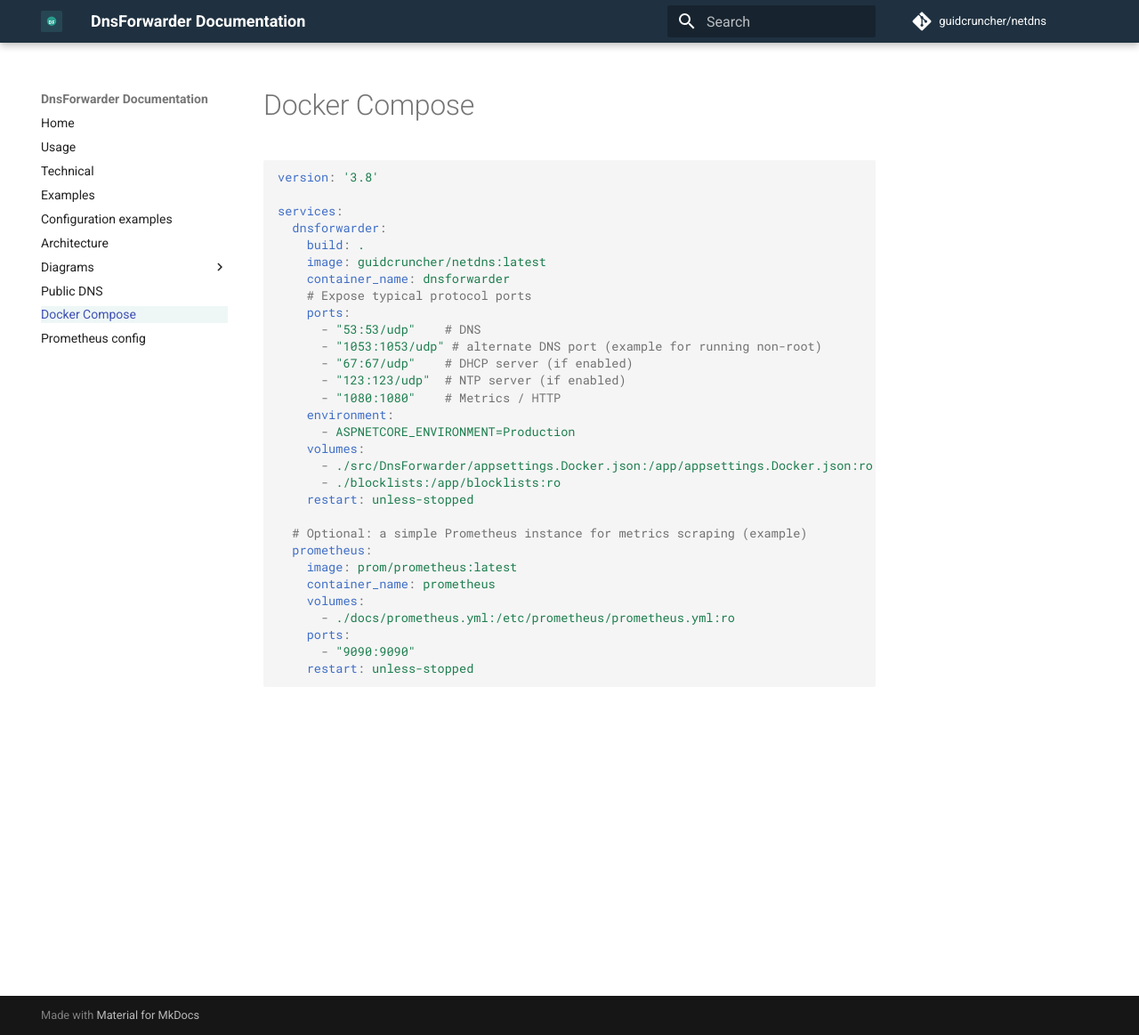
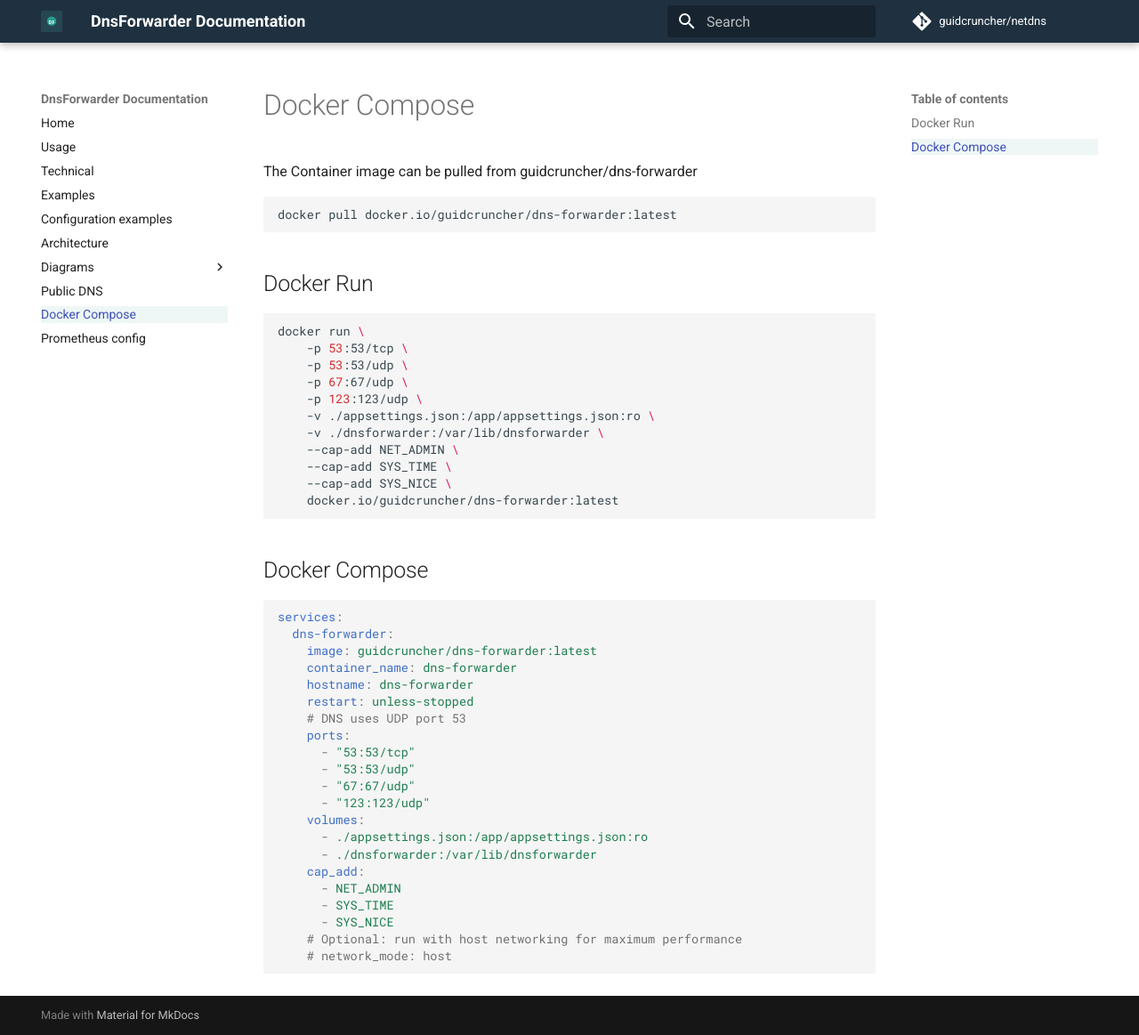
Before and after one commit to guidcruncher/netdns, an MkDocs documentation site: the page built from docs/docker-compose.md, in a window 1280 px wide and 1163 px high. Shown: the whole window at 89% size. Built offline with MkDocs 1.6.1 and Material for MkDocs 9.7.7, drawn with Linux system fonts in a browser that asks for light colours; comment, search, counter and statistics services are not loaded.

Commit message:
Scaffolding

````diff
--- a/docs/docker-compose.md
+++ b/docs/docker-compose.md
@@ -1,34 +1,49 @@
 # Docker Compose
 
+The Container image can be pulled from guidcruncher/dns-forwarder
+
+```bash
+docker pull docker.io/guidcruncher/dns-forwarder:latest
+```
+
+## Docker Run
+
+```bash
+docker run \
+	-p 53:53/tcp \
+	-p 53:53/udp \
+	-p 67:67/udp \
+	-p 123:123/udp \
+	-v ./appsettings.json:/app/appsettings.json:ro \
+	-v ./dnsforwarder:/var/lib/dnsforwarder \
+	--cap-add NET_ADMIN \
+	--cap-add SYS_TIME \
+	--cap-add SYS_NICE \
+	docker.io/guidcruncher/dns-forwarder:latest
+```
+
+## Docker Compose
+
 ```yaml
-version: '3.8'
-
 services:
-  dnsforwarder:
-    build: .
-    image: guidcruncher/netdns:latest
-    container_name: dnsforwarder
-    # Expose typical protocol ports
+  dns-forwarder:
+    image: guidcruncher/dns-forwarder:latest
+    container_name: dns-forwarder
+    hostname: dns-forwarder
+    restart: unless-stopped
+    # DNS uses UDP port 53
     ports:
-      - "53:53/udp"    # DNS
-      - "1053:1053/udp" # alternate DNS port (example for running non-root)
-      - "67:67/udp"    # DHCP server (if enabled)
-      - "123:123/udp"  # NTP server (if enabled)
-      - "1080:1080"    # Metrics / HTTP
-    environment:
-      - ASPNETCORE_ENVIRONMENT=Production
+      - "53:53/tcp"
+      - "53:53/udp"
+      - "67:67/udp"
+      - "123:123/udp"
     volumes:
-      - ./src/DnsForwarder/appsettings.Docker.json:/app/appsettings.Docker.json:ro
-      - ./blocklists:/app/blocklists:ro
-    restart: unless-stopped
-
-  # Optional: a simple Prometheus instance for metrics scraping (example)
-  prometheus:
-    image: prom/prometheus:latest
-    container_name: prometheus
-    volumes:
-      - ./docs/prometheus.yml:/etc/prometheus/prometheus.yml:ro
-    ports:
-      - "9090:9090"
-    restart: unless-stopped
+      - ./appsettings.json:/app/appsettings.json:ro
+      - ./dnsforwarder:/var/lib/dnsforwarder
+    cap_add:
+      - NET_ADMIN
+      - SYS_TIME
+      - SYS_NICE
+    # Optional: run with host networking for maximum performance
+    # network_mode: host
 ```
````
Also changed, not shown: README.md (+11 -13 lines), docs/docker-compose.yml (deleted, +0 -30 lines).
